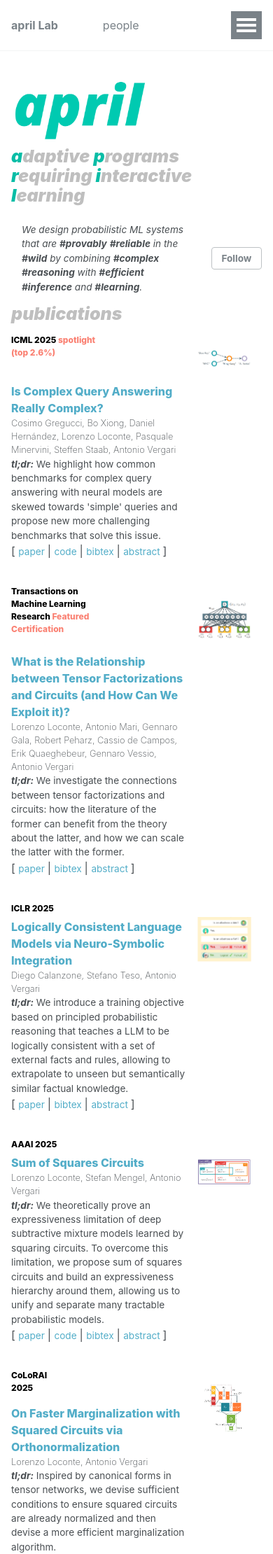
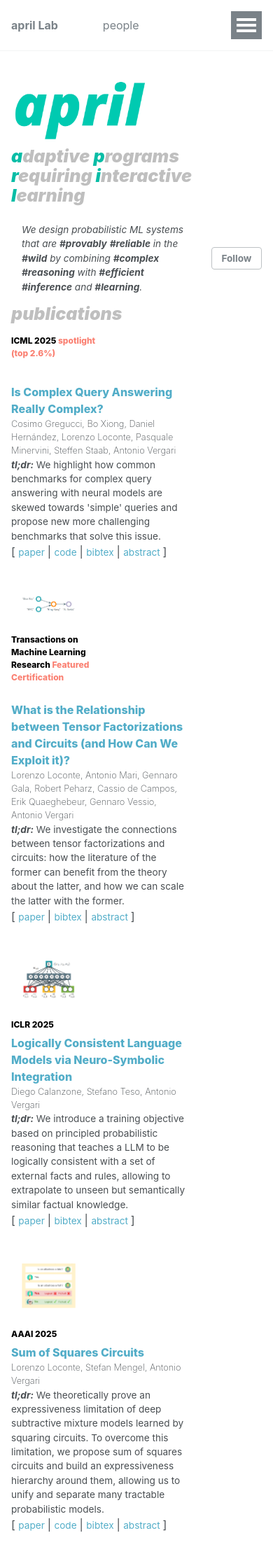
Before and after one commit to april-tools/april-tools.github.io, a Jekyll site: the page built from _pages/publications.md, in a window 390 px wide. Shown: the top 2220 px of the page at 70% size. Built offline with Jekyll 4.4.1, drawn with Linux system fonts in a browser that asks for light colours; nearby versions of some CDN libraries.

Commit message:
paper image inline on smartphone

```diff
--- a/_sass/_papers.scss
+++ b/_sass/_papers.scss
@@ -4,6 +4,7 @@
  .paper {
     display: inline-grid;
     /* grid-column-gap: 20px; */
+    grid-template-columns: auto auto;
     width: 100%;
 }
 
@@ -356,11 +357,11 @@ pre, code{
 }
 
 @media only screen and (max-width: 500px) {
-    .paper-pic {
-        grid-column-start: 1;
-        grid-column-end: 1;
-        width:95%;
-        max-width:100px;
+    .paper {
+        display: inline-grid;
+        /* grid-column-gap: 20px; */
+        grid-template-columns: auto;
+        width: 100%;
     }
   }
 
```
